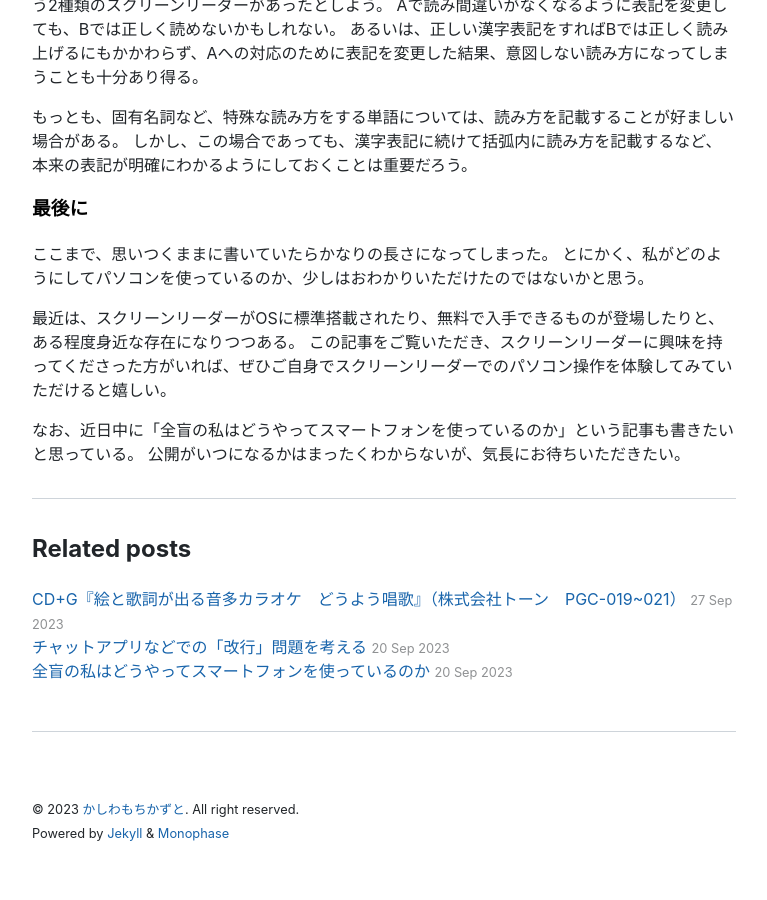
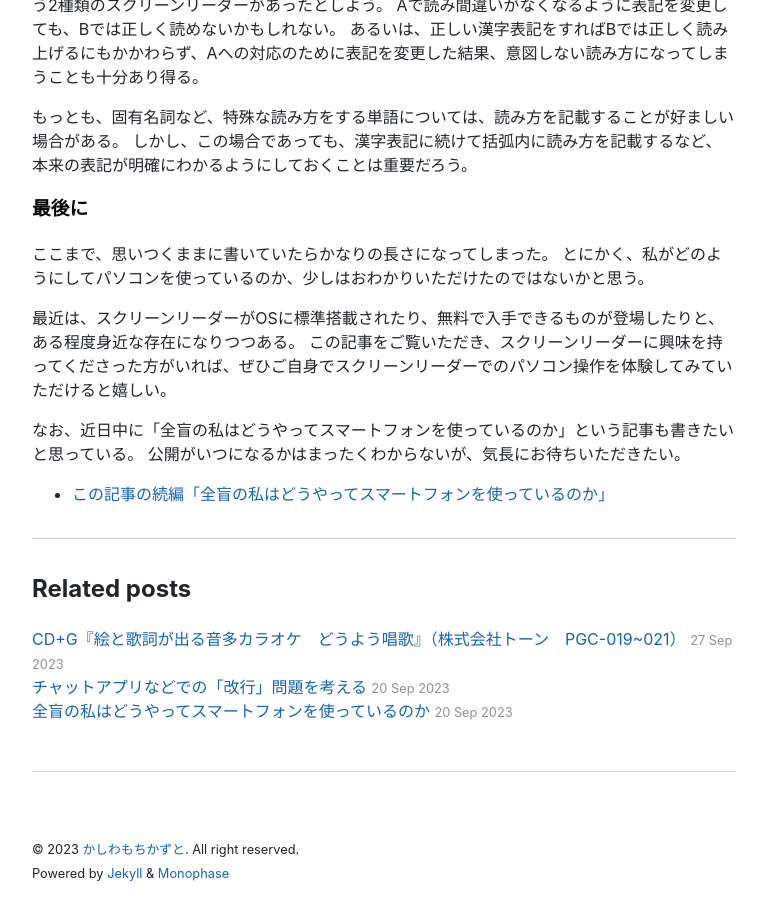
Before and after one commit to kitabatake1013/kitabatake1013.github.io, a Jekyll site: the page built from _posts/2023-09-11-blind-pc.md, in a window 1280 px wide and 900 px high, scrolled down 5172 px. Shown: the whole window, without its empty margins (256-1023 px from the left). Built offline with Jekyll 4.4.1, drawn with Linux system fonts in a browser that asks for light colours; nearby versions of some CDN libraries; before the commit the page ends 6032 px from its top, so only the background shows below that.

Commit message:
add a link to blind-smartphone on blind-pc

```diff
--- a/_posts/2023-09-11-blind-pc.md
+++ b/_posts/2023-09-11-blind-pc.md
@@ -212,3 +212,5 @@ Aで読み間違いがなくなるように表記を変更しても、Bでは正
 
 なお、近日中に「全盲の私はどうやってスマートフォンを使っているのか」という記事も書きたいと思っている。
 公開がいつになるかはまったくわからないが、気長にお待ちいただきたい。
+
+* [この記事の続編「全盲の私はどうやってスマートフォンを使っているのか」]({{ site.url }}/2023/09/20/blind-smartphone.html)
```
